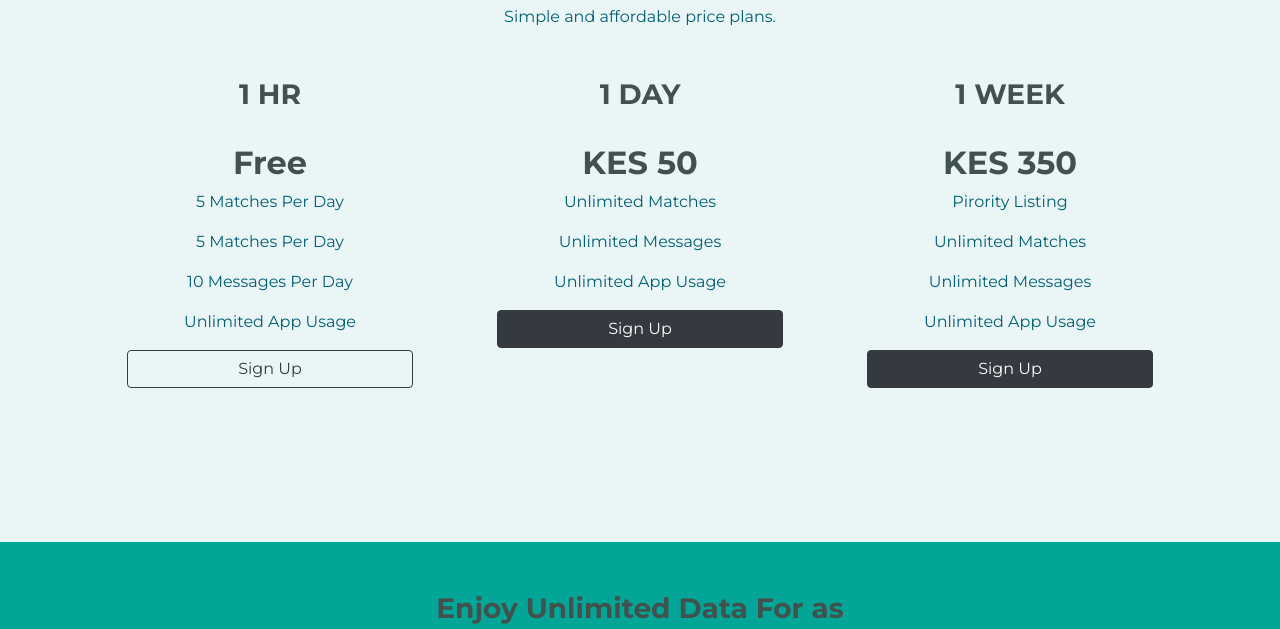
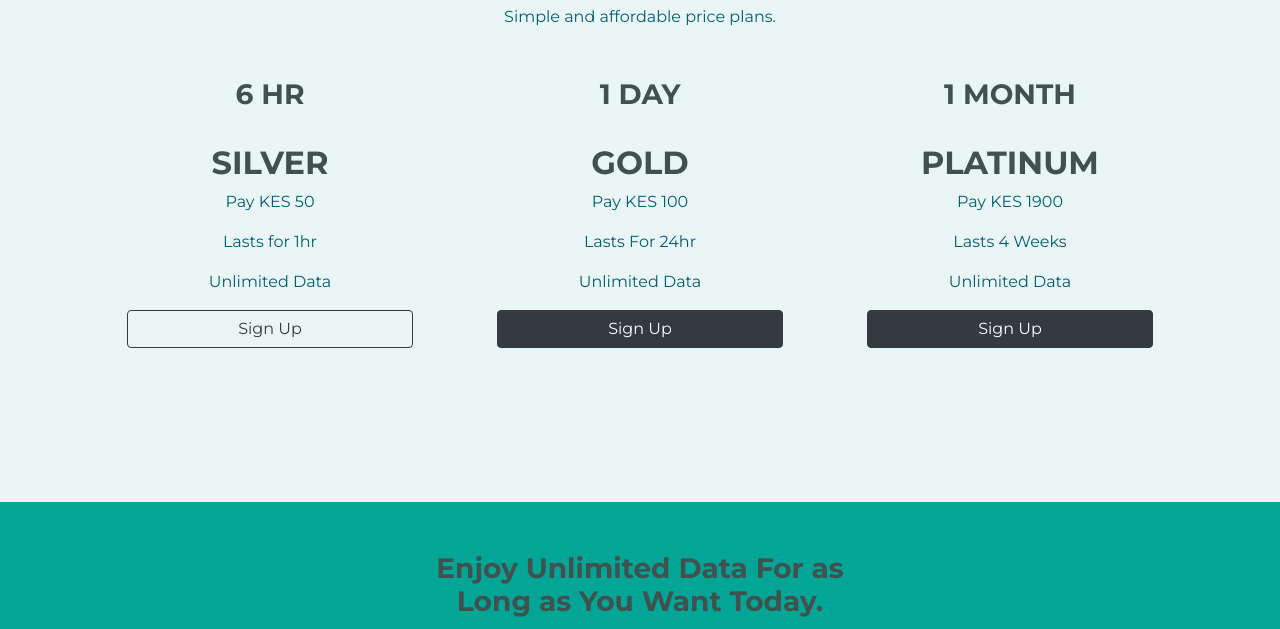
Before and after one commit to blancc-page/MNETI, a plain HTML site: page index.html in a window 1280 px wide. Shown: the part 1326-1955 px from the top of the page. Drawn offline with nearby package versions, Linux system fonts and the light colour scheme; a web font is replaced by a local one.

Commit message:
V 1.2
Changed pricing options

```diff
--- a/index.html
+++ b/index.html
@@ -52,7 +52,7 @@
 
   <body>
     <!-- Title -->
-    <section id="title">
+    <section class="white-section" id="title">
       <!-- Nav Bar -->
       <nav
         class="navbar navbar-expand-lg navbar-light"
@@ -108,7 +108,7 @@
 
     <!-- Features -->
 
-    <section id="features">
+    <section class="blue-section" id="features">
       <div class="row">
         <div class="col-lg-4 feature-box">
           <i class="fas fa-infinity feature-icon"></i>
@@ -132,7 +132,7 @@
 
     <!-- Pricing -->
 
-    <section id="pricing">
+    <section class="white-section" id="pricing">
       <h2>A Plan for Your Every Day Internet Needs</h2>
       <p class="pricing-p">Simple and affordable price plans.</p>
       <div class="card-group">
@@ -140,14 +140,13 @@
           <div class="row">
             <div class="pricing-column col-lg-4 col-md-6">
               <div class="card-title">
-                <h3>1 HR</h3>
+                <h3>6 HR</h3>
               </div>
               <div class="card-body">
-                <h2>Free</h2>
-                <p class="pricing-p">5 Matches Per Day</p>
-                <p class="pricing-p">5 Matches Per Day</p>
-                <p class="pricing-p">10 Messages Per Day</p>
-                <p class="pricing-p">Unlimited App Usage</p>
+                <h2 class = "silver">SILVER</h2>
+                <p class="pricing-p">Pay KES 50</p>
+                <p class="pricing-p">Lasts for 1hr</p>
+                <p class="pricing-p">Unlimited Data</p>
                 <button
                   type="button"
                   class="btn btn-primary btn-block btn-outline-dark"
@@ -161,10 +160,10 @@
                 <h3>1 DAY</h3>
               </div>
               <div class="card-body">
-                <h2>KES 50</h2>
-                <p class="pricing-p">Unlimited Matches</p>
-                <p class="pricing-p">Unlimited Messages</p>
-                <p class="pricing-p">Unlimited App Usage</p>
+                <h2 class = "gold">GOLD</h2>
+                <p class="pricing-p">Pay KES 100</p>
+                <p class="pricing-p">Lasts For 24hr</p>
+                <p class="pricing-p">Unlimited Data</p>
                 <button
                   type="button"
                   class="btn btn-primary btn-block btn-dark"
@@ -175,14 +174,13 @@
             </div>
             <div class="pricing-column col-lg-4 col-md-12">
               <div class="card-title">
-                <h3>1 WEEK</h3>
+                <h3>1 MONTH</h3>
               </div>
               <div class="card-body">
-                <h2>KES 350</h2>
-                <p class="pricing-p">Pirority Listing</p>
-                <p class="pricing-p">Unlimited Matches</p>
-                <p class="pricing-p">Unlimited Messages</p>
-                <p class="pricing-p">Unlimited App Usage</p>
+                <h2 class = "platinum">PLATINUM</h2>
+                <p class="pricing-p">Pay KES 1900</p>
+                <p class="pricing-p">Lasts 4 Weeks</p>
+                <p class="pricing-p">Unlimited Data</p>
                 <button
                   type="button"
                   class="btn btn-primary btn-block btn-dark"
@@ -198,7 +196,7 @@
 
     <!-- Call to Action -->
 
-    <section id="cta">
+    <section class="blue-section" id="cta">
       <h3 class="h3-cta">Enjoy Unlimited Data For as Long as You Want Today.</h3>
       <button
               type="button"
@@ -210,7 +208,7 @@
 
     <!-- Footer -->
 
-    <footer id="footer">
+    <footer class="white-section" id="footer">
       <i class="fab fa-twitter footer-icon"></i>
       <i class="fab fa-facebook-f footer-icon"></i>
       <i class="fab fa-instagram-square footer-icon"></i>
```
Also changed, not shown: 2 other files.
